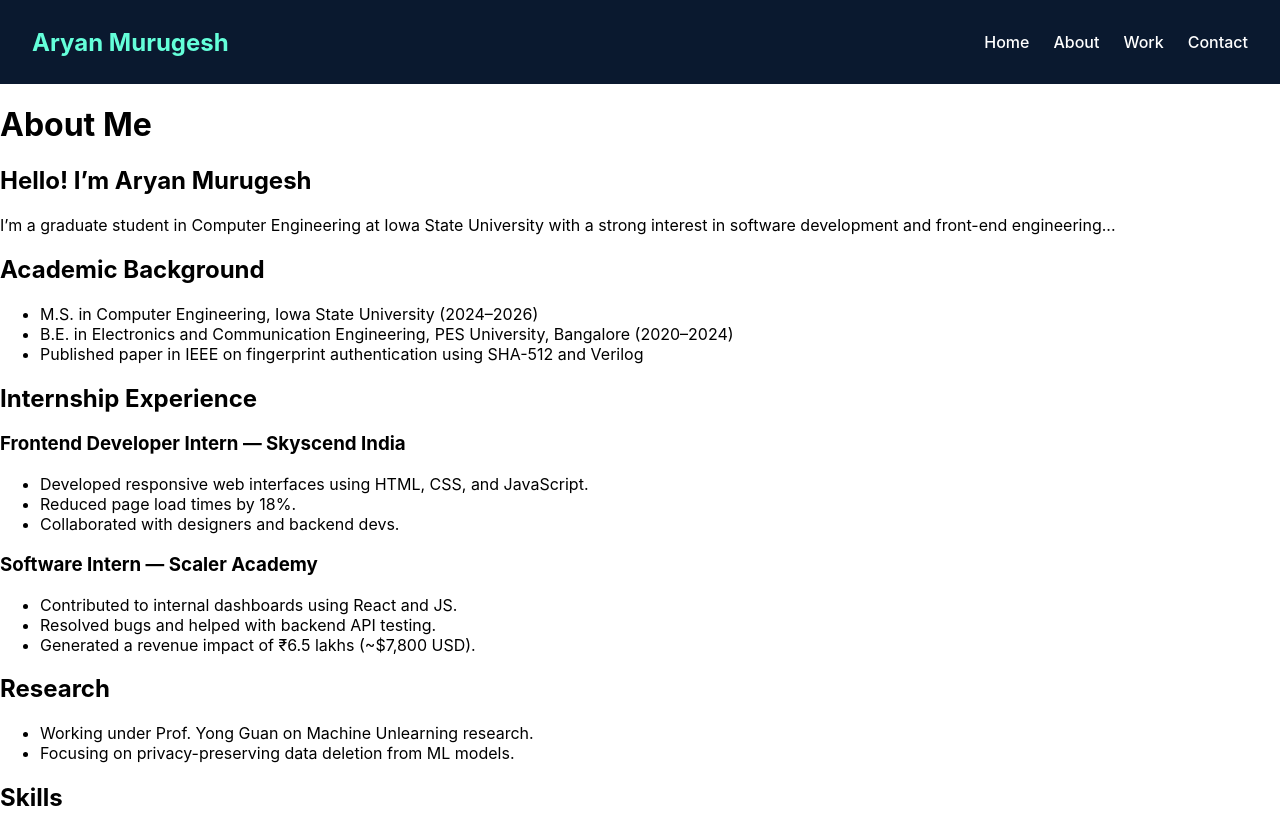
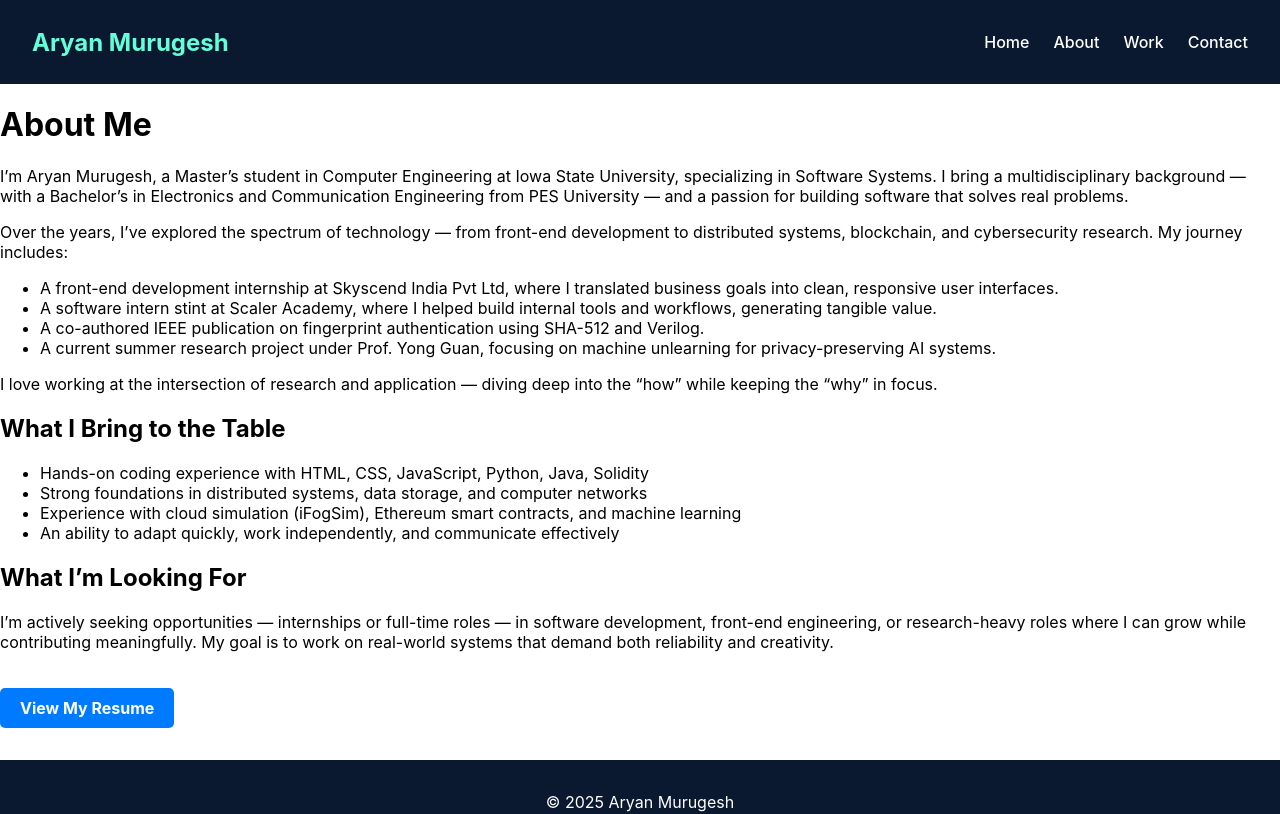
Before and after one commit to rexm5402/my-portfolio, a React (Create React App) app: page /about in a window 1280 px wide. Shown: the top 814 px of the page. Built offline with nearby package versions, Linux system fonts and the light colour scheme.

Commit message:
Updated homepage, about section, and added resume link

```diff
--- a/src/pages/About.js
+++ b/src/pages/About.js
@@ -1,49 +1,75 @@
 import React from 'react';
-import '../App.css';
 
 function About() {
   return (
-    <main className="about-section">
-      <h1> About Me</h1>
-      <h2> Hello! I’m Aryan Murugesh</h2>
-      <p>I’m a graduate student in Computer Engineering at Iowa State University with a strong interest in software development and front-end engineering...</p>
+    <div>
+      <h1>About Me</h1>
 
-      <h2> Academic Background</h2>
+      <p>
+        I’m Aryan Murugesh, a Master’s student in Computer Engineering at Iowa State University, specializing in Software Systems.
+        I bring a multidisciplinary background — with a Bachelor’s in Electronics and Communication Engineering from PES University —
+        and a passion for building software that solves real problems.
+      </p>
+
+      <p>
+        Over the years, I’ve explored the spectrum of technology — from front-end development to distributed systems, blockchain,
+        and cybersecurity research. My journey includes:
+      </p>
+
       <ul>
-        <li>M.S. in Computer Engineering, Iowa State University (2024–2026)</li>
-        <li>B.E. in Electronics and Communication Engineering, PES University, Bangalore (2020–2024)</li>
-        <li>Published paper in IEEE on fingerprint authentication using SHA-512 and Verilog</li>
+        <li>
+          A front-end development internship at Skyscend India Pvt Ltd, where I translated business goals into clean,
+          responsive user interfaces.
+        </li>
+        <li>
+          A software intern stint at Scaler Academy, where I helped build internal tools and workflows, generating tangible value.
+        </li>
+        <li>
+          A co-authored IEEE publication on fingerprint authentication using SHA-512 and Verilog.
+        </li>
+        <li>
+          A current summer research project under Prof. Yong Guan, focusing on machine unlearning for privacy-preserving AI systems.
+        </li>
       </ul>
 
-      <h2> Internship Experience</h2>
-      <h3>Frontend Developer Intern — Skyscend India</h3>
+      <p>
+        I love working at the intersection of research and application — diving deep into the “how” while keeping the “why” in focus.
+      </p>
+
+      <h2>What I Bring to the Table</h2>
       <ul>
-        <li>Developed responsive web interfaces using HTML, CSS, and JavaScript.</li>
-        <li>Reduced page load times by 18%.</li>
-        <li>Collaborated with designers and backend devs.</li>
+        <li>Hands-on coding experience with HTML, CSS, JavaScript, Python, Java, Solidity</li>
+        <li>Strong foundations in distributed systems, data storage, and computer networks</li>
+        <li>Experience with cloud simulation (iFogSim), Ethereum smart contracts, and machine learning</li>
+        <li>An ability to adapt quickly, work independently, and communicate effectively</li>
       </ul>
 
-      <h3>Software Intern — Scaler Academy</h3>
-      <ul>
-        <li>Contributed to internal dashboards using React and JS.</li>
-        <li>Resolved bugs and helped with backend API testing.</li>
-        <li>Generated a revenue impact of ₹6.5 lakhs (~$7,800 USD).</li>
-      </ul>
+      <h2>What I’m Looking For</h2>
+      <p>
+        I’m actively seeking opportunities — internships or full-time roles — in software development, front-end engineering,
+        or research-heavy roles where I can grow while contributing meaningfully.
+        My goal is to work on real-world systems that demand both reliability and creativity.
+      </p>
 
-      <h2> Research</h2>
-      <ul>
-        <li>Working under Prof. Yong Guan on Machine Unlearning research.</li>
-        <li>Focusing on privacy-preserving data deletion from ML models.</li>
-      </ul>
+      <a
+  href="/Aryan_Murugesh_Resume.pdf"
+  target="_blank"
+  rel="noopener noreferrer"
+  style={{
+    display: 'inline-block',
+    marginTop: '20px',
+    padding: '10px 20px',
+    background: '#007BFF',
+    color: '#fff',
+    borderRadius: '5px',
+    textDecoration: 'none',
+    fontWeight: 'bold'
+  }}
+>
+  View My Resume
+</a>
 
-      <h2> Skills</h2>
-      <ul>
-        <li><strong>Languages:</strong> JavaScript, Python, Java, HTML, CSS</li>
-        <li><strong>Frameworks:</strong> React.js, Tailwind CSS, Node.js</li>
-        <li><strong>Tools:</strong> Git, VS Code, Postman, Figma</li>
-        <li><strong>Other:</strong> Verilog, SHA-512, Agile, IEEE writing</li>
-      </ul>
-    </main>
+    </div>
   );
 }
 
--- a/src/pages/Contact.js
+++ b/src/pages/Contact.js
@@ -1,27 +1,29 @@
 import React from 'react';
-import '../App.css';
 
 function Contact() {
   return (
-    <main className="contact-section">
-      <h1> Contact Me</h1>
-      <p>I’m always excited to connect — job roles, research ideas, or tech chats!</p>
+    <div>
+      <h1>Let’s Talk</h1>
 
-      <h3> Email</h3>
       <p>
-        Primary: <a href="mailto:murugesharyan@gmail.com">murugesharyan@gmail.com</a><br />
-        Alternate: <a href="mailto:aryanm54@iastate.edu">aryanm54@iastate.edu</a>
+        You made it this far — now let’s make it count.
       </p>
 
-      <h3> Phone</h3>
-      <p>+1 (515) 337-9991</p>
+      <p>
+        I’m always open to new opportunities, exciting projects, or just a good old-fashioned chat about tech,
+        startups, or life as a grad student navigating code and caffeine. Whether you're a recruiter, researcher,
+        developer, or someone curious about my work — don’t hesitate to say hi.
+      </p>
 
-      <h3> Address</h3>
-      <p>103 Campus Ave, Ames, Iowa – 50014, USA</p>
-
-      <h3> LinkedIn</h3>
-      <p><a href="https://www.linkedin.com/in/aryan-murugesh" target="_blank" rel="noopener noreferrer">linkedin.com/in/aryan-murugesh</a></p>
-    </main>
+      <h2>🤝 Reach Me At</h2>
+      <ul>
+        <li><strong>Email (Primary):</strong> <a href="mailto:murugesharyan@gmail.com">murugesharyan@gmail.com</a></li>
+        <li><strong>Email (University):</strong> <a href="mailto:aryanm54@iastate.edu">aryanm54@iastate.edu</a></li>
+        <li><strong>Phone:</strong> <a href="tel:+15153379991">+1 (515) 337-9991</a></li>
+        <li><strong>Address:</strong> 103 Campus Ave, Ames, IA 50014</li>
+        <li><strong>LinkedIn:</strong> <a href="www.linkedin.com/in/aryan-murugesh-2a1154217" target="_blank" rel="noopener noreferrer">linkedin.com/in/aryanmurugesh</a></li>
+      </ul>
+    </div>
   );
 }
 
--- a/src/pages/Home.js
+++ b/src/pages/Home.js
@@ -1,40 +1,24 @@
-// Home.js
 import React from 'react';
-import '../App.css';
 
 function Home() {
   return (
-    <section className="hero">
-      <div className="container">
-        <h1> Welcome — I’m Aryan Murugesh</h1>
-        <h2>Software Developer | Front-End Engineer | Researcher</h2>
+    <div>
+      <h1>Hi, I’m Aryan Murugesh — a builder at heart, a problem-solver by mindset.</h1>
 
-        <p>
-          I design and build web applications that are clean, fast, and human-focused. With a background in Electronics and Communication Engineering and a Master’s in Computer Engineering from Iowa State University, I bring a rare combination of low-level technical insight and high-level product thinking to every project.
-        </p>
+      <p>
+        I’m currently pursuing my Master’s in Computer Engineering at Iowa State University, with a specialization in Software Systems.
+        From designing robust web apps to exploring the frontier of machine unlearning, I’m driven by the challenge of turning complex
+        problems into scalable, secure, and real-world-ready solutions. With hands-on experience as a front-end developer and published
+        research paper in cybersecurity, I bring both technical depth and practical execution to the table.
+      </p>
 
-        <p>
-          Over the past few years, I’ve gone from crafting intuitive front-end interfaces to contributing to real-world research in secure systems and machine learning. My journey has been shaped by:
-        </p>
-
-        <ul>
-          <li> A front-end developer internship at Skyscend India, where I implemented scalable design systems and optimized UI performance.</li>
-          <li> A software internship at Scaler Academy, where I supported full-stack initiatives in fast-paced product teams.</li>
-          <li> A published IEEE paper on secure biometric authentication during my undergrad at PES University.</li>
-          <li> A current research project in machine unlearning under Professor Yong Guan, addressing privacy and trust in artificial intelligence.</li>
-        </ul>
-
-        <h2> What I Build</h2>
-        <p>
-          My focus is simple: create software that solves problems and scales with people. I’ve built everything from internal dashboards and data visualizations to dynamic user-facing applications. I’m comfortable turning whiteboard concepts into working production-grade features.
-        </p>
-
-        <h2> What Drives Me</h2>
-        <p>
-          Every line of code I write is grounded in purpose. Whether it’s improving user experiences, securing systems, or exploring the boundaries of ethical machine learning, I approach software as both a craft and a responsibility.
-        </p>
-      </div>
-    </section>
+      <p>
+        This portfolio is more than a showcase — it’s a window into how I think and build.
+        Whether it’s a sleek front-end interface, a blockchain-powered dApp, or a privacy-focused Chrome extension, each project reflects
+        my obsession with clean architecture, user-centric design, and impactful functionality. If you're looking for someone who codes
+        with purpose, iterates with curiosity, and never stops learning — you're in the right place.
+      </p>
+    </div>
   );
 }
 
```
Also changed, not shown: 1 other file (tests, documents, lock files or other folders).
